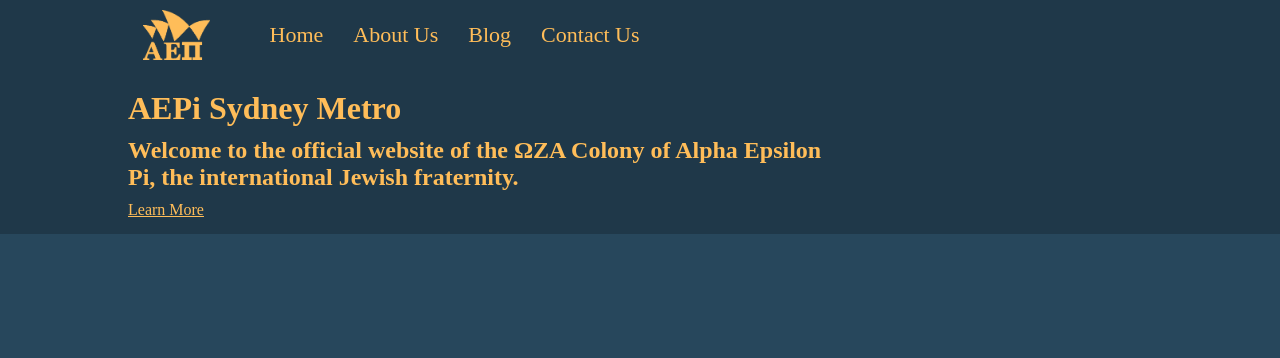
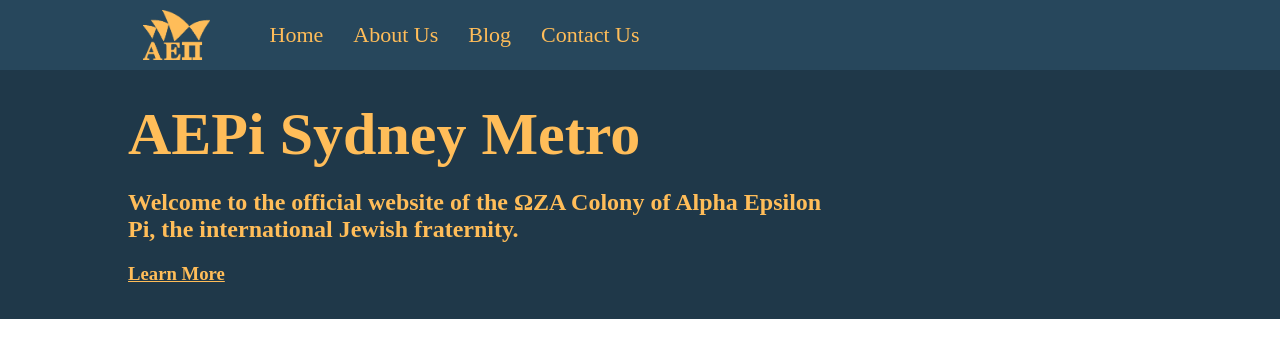
Before and after one commit to jonjondev/aepi-au-static-web, a Jekyll site: the page built from index.md, in a window 1280 px wide. Shown: the top 358 px of the page. Built offline with Jekyll 4.4.1, drawn with Linux system fonts in a browser that asks for light colours.

Commit message:
Updated site colours

```diff
--- a/_layouts/default.html
+++ b/_layouts/default.html
@@ -3,7 +3,7 @@
     <link rel="stylesheet" href="https://use.fontawesome.com/releases/v5.7.2/css/all.css" integrity="sha384-fnmOCqbTlWIlj8LyTjo7mOUStjsKC4pOpQbqyi7RrhN7udi9RwhKkMHpvLbHG9Sr" crossorigin="anonymous">
 </head>
 
-<div class="navbar">
+<div class="navbar gold-text">
     <a href="{{ page.relativity }}/" class="nav-link">
         <img class="logo" src="{{ page.relativity }}/res/logo.png">
     </a>
@@ -13,14 +13,13 @@
     <a href="{{ page.relativity }}/contact" class="nav-link">Contact Us</a>
 </div>
 <div class="title-bar">
-    <div class="title-bar-content">
+    <div class="title-bar-content gold-text">
         {%- if page.title -%}
             <h1 class="page-heading">{{ page.title }}</h1>
-            <h2 class="page-heading">{{ page.subtitle }}</h2>
+            <h2>{{ page.subtitle }}</h2>
             {%- if page.relativity == "." -%}
-                <a href="about">Learn More</a>
+                <h3><a href="about">Learn More</a></h3>
             {%- endif -%}
-            <br>
         {%- endif -%}
     </div>
 </div>
--- a/css/styles.css
+++ b/css/styles.css
@@ -1,14 +1,13 @@
 body {
-    background-color: #27475c;
+    background-color: white;
     margin: 0 auto;
-    color: white;
 }
 
-h1, h2, h3, h4, h5 {
+.gold-text h1, .gold-text h2, .gold-text h3, .gold-text h4, .gold-text h5 {
     color: #ffbd59;
 }
 
-a {
+.gold-text a {
     color: #ffbd59;
 }
 
@@ -17,7 +16,9 @@ a:hover {
 }
 
 .navbar {
-    background-color: #1f3849;
+    position: fixed;
+    width: 100%;
+    background-color: #27475c;
     color: #ffbd59;
     padding-top: 10px;
     padding-bottom: 10px;
@@ -46,11 +47,10 @@ a:hover {
 
 
 .title-bar {
-    margin: 0;
     background-color: #1f3849;
     padding-left: 10%;
     padding-right: 10%;
-    padding-top: 20px;
+    padding-top: 100px;
     padding-bottom: 15px;
 }
 
@@ -61,6 +61,10 @@ a:hover {
 .page-heading {
     margin: 0;
     margin-bottom: 10px;
+}
+
+.page-heading {
+    font-size: 60px;
 }
 
 
```
